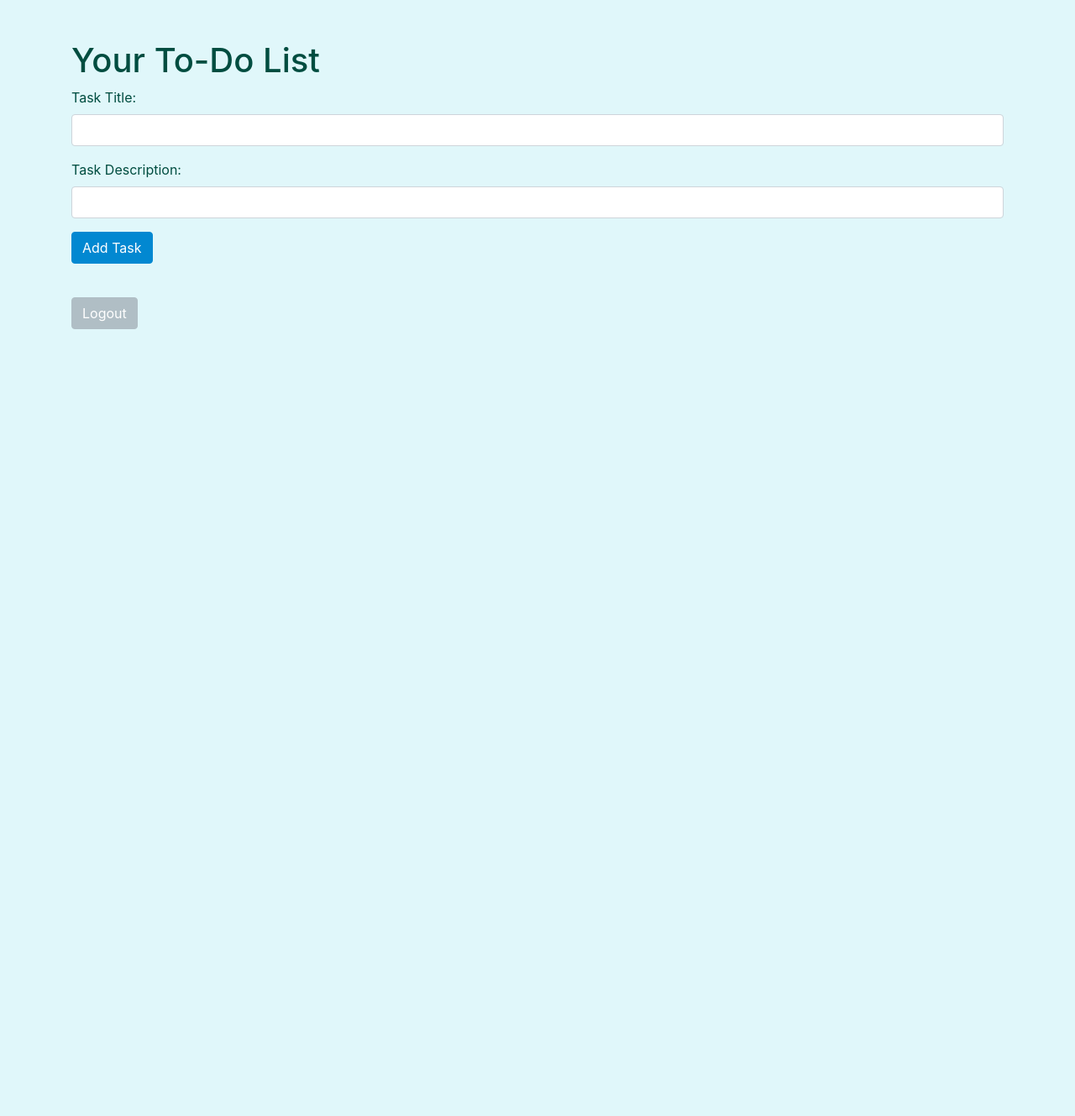
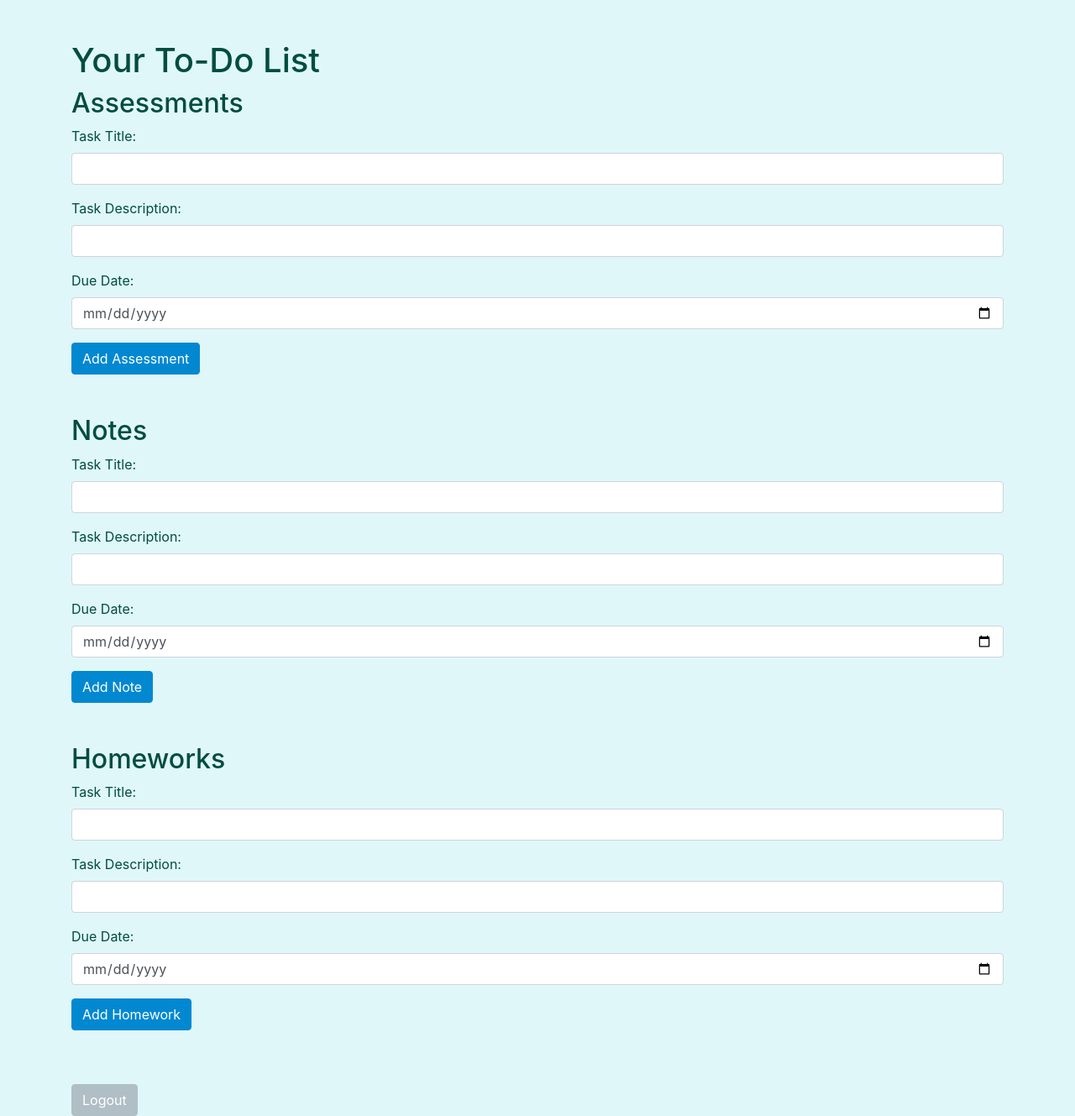
Before and after one commit to GusBus324/G-Status-todo-, a Flask app: template Flask_app/templates/dashboard.html in a window 1280 px wide. Shown: the whole page at 84% size. Before the commit the page ends 392 px from the top, so only its background shows below. Run offline with Flask 3, Linux system fonts and the light colour scheme; the template is opened without the code that fills it, so the values that code supplies are empty; some libraries are stand-ins or nearby versions.

Commit message:
done all changes

```diff
--- a/Flask_app/app.py
+++ b/Flask_app/app.py
@@ -87,26 +87,5 @@ def logout():
     flash('You have been logged out.', 'info')
     return redirect(url_for('index'))
 
-# Add this to app.py or run as a separate script
-# Define user details
-username = "GusSimmonds"
-password = "secure_password"  # Set your chosen password here
-
-# Check if the user already exists
-existing_user = db_session.query(User).filter_by(username=username).first()
-if not existing_user:
-    # Hash the password
-    hashed_password = generate_password_hash(password)
-
-    # Create a new user instance
-    new_user = User(username=username, password=hashed_password)
-
-    # Add the user to the database
-    db_session.add(new_user)
-    db_session.commit()
-    print("User 'GusSimmonds' added successfully with a hashed password.")
-else:
-    print("User 'GusSimmonds' already exists.")
-
 if __name__ == '__main__':
     app.run(debug=True)
--- a/Flask_app/db_create.py
+++ b/Flask_app/db_create.py
@@ -1,4 +1,4 @@
-from sqlalchemy import create_engine, Column, Integer, String, ForeignKey
+from sqlalchemy import create_engine, Column, Integer, String, ForeignKey, Date
 from sqlalchemy.ext.declarative import declarative_base
 from sqlalchemy.orm import relationship, sessionmaker
 
@@ -19,6 +19,8 @@ class ToDo(Base):
     id = Column(Integer, primary_key=True)
     title = Column(String(100), nullable=False)
     description = Column(String(255), nullable=True)
+    category = Column(String(50), nullable=False)
+    due_date = Column(Date, nullable=True)
     user_id = Column(Integer, ForeignKey('users.id'), nullable=False)
 
     def __repr__(self):
--- a/Flask_app/templates/dashboard.html
+++ b/Flask_app/templates/dashboard.html
@@ -44,8 +44,11 @@
 <body>
     <div class="container mt-5">
         <h1>Your To-Do List</h1>
-        <!-- Form to add new tasks -->
+        <!-- Sections for Assessments, Notes, and Homeworks -->
+        <div class="mb-4">
+            <h2>Assessments</h2>
             <form method="POST" action="{{ url_for('add_task') }}" class="mb-4">
+                <input type="hidden" name="category" value="Assessments">
                 <div class="form-group">
                     <label for="title">Task Title:</label>
                     <input type="text" id="title" name="title" class="form-control" required>
@@ -54,12 +57,16 @@
                     <label for="description">Task Description:</label>
                     <input type="text" id="description" name="description" class="form-control">
                 </div>
-            <button type="submit" class="btn btn-primary">Add Task</button>
+                <div class="form-group">
+                    <label for="due_date">Due Date:</label>
+                    <input type="date" id="due_date" name="due_date" class="form-control">
+                </div>
+                <button type="submit" class="btn btn-primary">Add Assessment</button>
             </form>
             <ul class="list-group">
-            {% for todo in todos %}
+                {% for todo in todos if todo.category == 'Assessments' %}
                     <li class="list-group-item">
-                    {{ todo.title }} - {{ todo.description }}
+                        {{ todo.title }} - {{ todo.description }} - Due: {{ todo.due_date }}
                         {% if todo.done %}
                             <span class="badge badge-success">Done</span>
                         {% else %}
@@ -68,6 +75,69 @@
                     </li>
                 {% endfor %}
             </ul>
+        </div>
+        <div class="mb-4">
+            <h2>Notes</h2>
+            <form method="POST" action="{{ url_for('add_task') }}" class="mb-4">
+                <input type="hidden" name="category" value="Notes">
+                <div class="form-group">
+                    <label for="title">Task Title:</label>
+                    <input type="text" id="title" name="title" class="form-control" required>
+                </div>
+                <div class="form-group">
+                    <label for="description">Task Description:</label>
+                    <input type="text" id="description" name="description" class="form-control">
+                </div>
+                <div class="form-group">
+                    <label for="due_date">Due Date:</label>
+                    <input type="date" id="due_date" name="due_date" class="form-control">
+                </div>
+                <button type="submit" class="btn btn-primary">Add Note</button>
+            </form>
+            <ul class="list-group">
+                {% for todo in todos if todo.category == 'Notes' %}
+                    <li class="list-group-item">
+                        {{ todo.title }} - {{ todo.description }} - Due: {{ todo.due_date }}
+                        {% if todo.done %}
+                            <span class="badge badge-success">Done</span>
+                        {% else %}
+                            <span class="badge badge-warning">Pending</span>
+                        {% endif %}
+                    </li>
+                {% endfor %}
+            </ul>
+        </div>
+        <div class="mb-4">
+            <h2>Homeworks</h2>
+            <form method="POST" action="{{ url_for('add_task') }}" class="mb-4">
+                <input type="hidden" name="category" value="Homeworks">
+                <div class="form-group">
+                    <label for="title">Task Title:</label>
+                    <input type="text" id="title" name="title" class="form-control" required>
+                </div>
+                <div class="form-group">
+                    <label for="description">Task Description:</label>
+                    <input type="text" id="description" name="description" class="form-control">
+                </div>
+                <div class="form-group">
+                    <label for="due_date">Due Date:</label>
+                    <input type="date" id="due_date" name="due_date" class="form-control">
+                </div>
+                <button type="submit" class="btn btn-primary">Add Homework</button>
+            </form>
+            <ul class="list-group">
+                {% for todo in todos if todo.category == 'Homeworks' %}
+                    <li class="list-group-item">
+                        {{ todo.title }} - {{ todo.description }} - Due: {{ todo.due_date }}
+                        {% if todo.done %}
+                            <span class="badge badge-success">Done</span>
+                        {% else %}
+                            <span class="badge badge-warning">Pending</span>
+                        {% endif %}
+                    </li>
+                {% endfor %}
+            </ul>
+        </div>
         <a href="{{ url_for('logout') }}" class="btn btn-danger mt-3">Logout</a>
     </div>
 </body>
```
Lines whose indentation alone changed are shown as unchanged.
